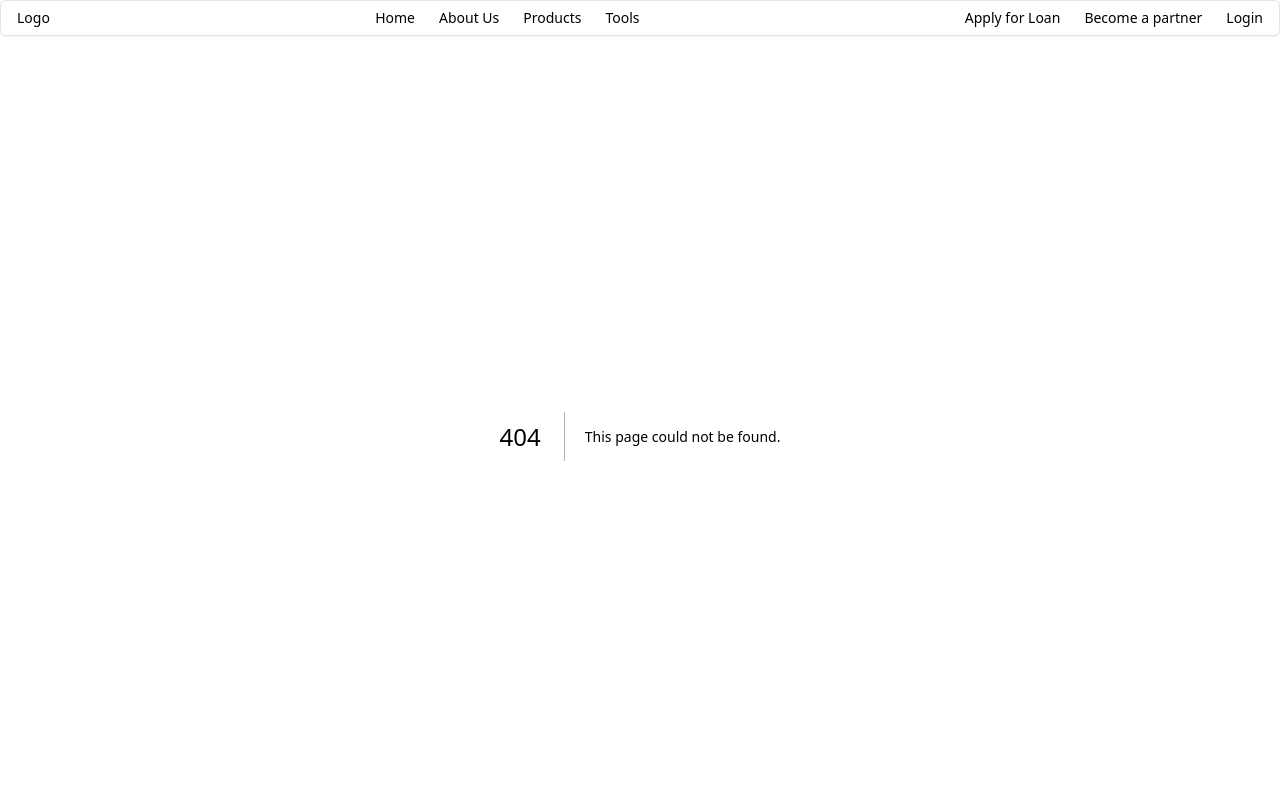
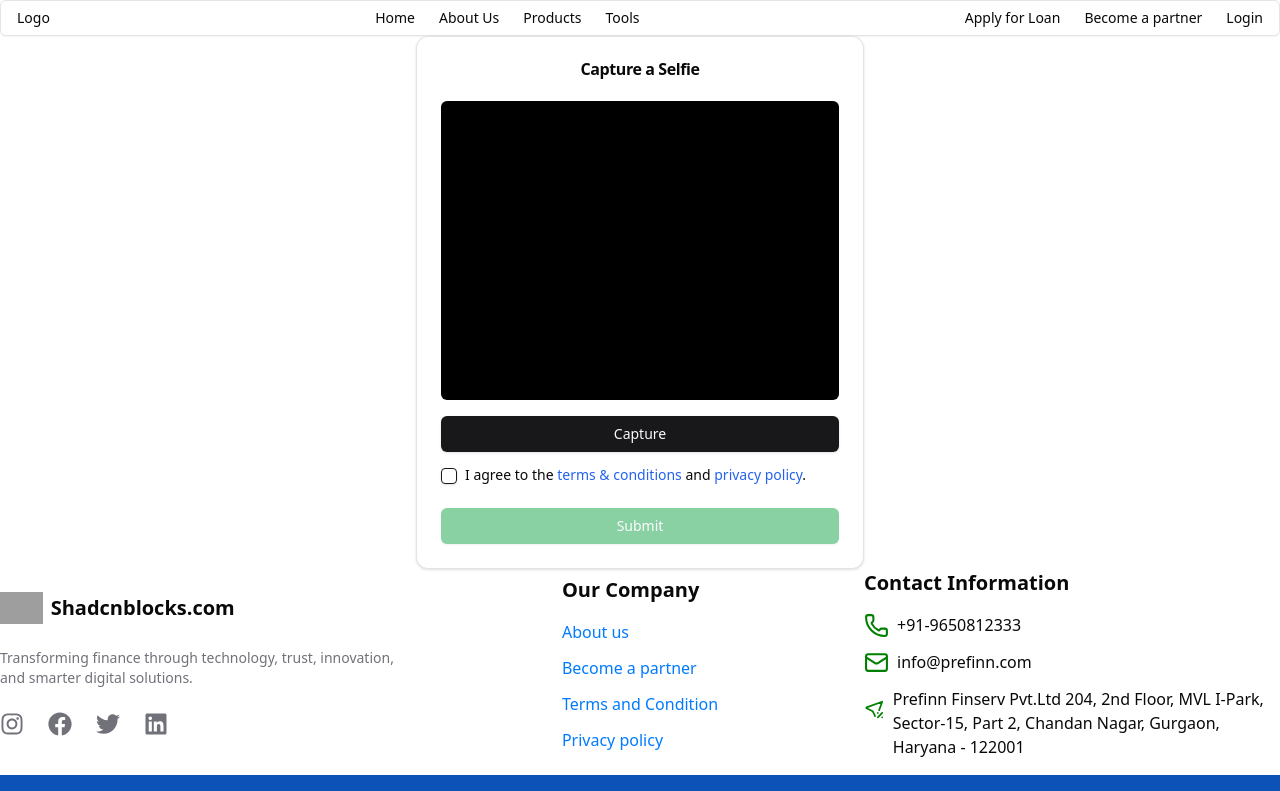
Before and after one commit to sidharthtripathi/prefinn-frontend, a Next.js app: page /test in a window 1280 px wide. Before the commit this address had no page. Shown: the top 791 px of the page. Built offline with nearby package versions, Linux system fonts and the light colour scheme; no server answers; grey boxes are pictures that could not be loaded.

Commit message:
add camera capture

```diff
--- /dev/null
+++ b/app/(pages)/test/page.tsx
@@ -0,0 +1,9 @@
+import CameraCapture from "@/components/CameraCapture";
+
+export default function Page(){
+    return (
+        <div>
+            <CameraCapture/>
+        </div>
+    )
+}
--- /dev/null
+++ b/components/CameraCapture.tsx
@@ -0,0 +1,156 @@
+"use client"
+
+import { useState, useRef, useEffect, MouseEvent } from "react"
+import { Button } from "@/components/ui/button"
+import { Checkbox } from "@/components/ui/checkbox"
+import { Card, CardContent, CardHeader, CardTitle, CardFooter } from "@/components/ui/card"
+import Link from "next/link"
+
+export default function CameraCapture() {
+  const [isCameraActive, setIsCameraActive] = useState(true)
+  const [capturedImage, setCapturedImage] = useState<string | null>(null)
+  const [agreed, setAgreed] = useState(false)
+  const videoRef = useRef<HTMLVideoElement>(null)
+  const canvasRef = useRef<HTMLCanvasElement>(null)
+  const streamRef = useRef<MediaStream | null>(null)
+
+  // Initialize camera
+  useEffect(() => {
+    if (isCameraActive) {
+      startCamera()
+    } else {
+      stopCamera()
+    }
+
+    return () => {
+      stopCamera()
+    }
+  }, [isCameraActive])
+
+  const startCamera = async () => {
+    try {
+      const stream = await navigator.mediaDevices.getUserMedia({
+        video: { facingMode: "user" },
+        audio: false,
+      })
+
+      streamRef.current = stream
+
+      if (videoRef.current) {
+        videoRef.current.srcObject = stream
+      }
+    } catch (err) {
+      console.error("Error accessing camera:", err)
+    }
+  }
+
+  const stopCamera = () => {
+    if (streamRef.current) {
+      streamRef.current.getTracks().forEach((track) => track.stop())
+      streamRef.current = null
+    }
+
+    if (videoRef.current) {
+      videoRef.current.srcObject = null
+    }
+  }
+
+  const captureImage = (e : MouseEvent<HTMLButtonElement, MouseEvent>) => {
+    e.preventDefault()
+    if (videoRef.current && canvasRef.current) {
+      const context = canvasRef.current.getContext("2d")
+
+      if (context) {
+        canvasRef.current.width = videoRef.current.videoWidth
+        canvasRef.current.height = videoRef.current.videoHeight
+
+        context.drawImage(videoRef.current, 0, 0, videoRef.current.videoWidth, videoRef.current.videoHeight)
+
+        const imageDataUrl = canvasRef.current.toDataURL("image/png")
+        setCapturedImage(imageDataUrl)
+        setIsCameraActive(false)
+      }
+    }
+  }
+
+  const retakePhoto = (e : MouseEvent<HTMLButtonElement, globalThis.MouseEvent>) => {
+    e.preventDefault()
+    setCapturedImage(null)
+    setIsCameraActive(true)
+  }
+
+  const handleSubmit = () => {
+    if (!capturedImage || !agreed) return
+
+    // Here you would typically send the image to your server
+    console.log("Submitting image:", capturedImage)
+    alert("Image submitted successfully!")
+  }
+
+  return (
+    <Card className="w-full max-w-md mx-auto">
+      <CardHeader className="text-center">
+        <CardTitle>Capture a Selfie</CardTitle>
+      </CardHeader>
+
+      <CardContent className="flex flex-col items-center space-y-4">
+        {isCameraActive ? (
+          <>
+            <div className="relative w-full aspect-[4/3] bg-black rounded-md overflow-hidden">
+              <video ref={videoRef} autoPlay playsInline muted className="w-full h-full object-cover" />
+            </div>
+            <Button onClick={captureImage} className="w-full">
+              Capture
+            </Button>
+          </>
+        ) : (
+          <>
+            <div className="w-full aspect-[4/3] bg-black rounded-md overflow-hidden">
+              {capturedImage && (
+                <img
+                  src={capturedImage || "/placeholder.svg"}
+                  alt="Captured selfie"
+                  className="w-full h-full object-cover"
+                />
+              )}
+            </div>
+            <Button onClick={retakePhoto} className="w-full bg-yellow-400 hover:bg-yellow-500 text-black">
+              Retake
+            </Button>
+          </>
+        )}
+
+        <div className="flex items-start space-x-2 w-full mt-4">
+          <Checkbox id="terms" checked={agreed} onCheckedChange={(checked) => setAgreed(checked as boolean)} />
+          <label
+            htmlFor="terms"
+            className="text-sm leading-none peer-disabled:cursor-not-allowed peer-disabled:opacity-70"
+          >
+            I agree to the{" "}
+            <Link href="#" className="text-blue-600 hover:underline">
+              terms & conditions
+            </Link>{" "}
+            and{" "}
+            <Link href="#" className="text-blue-600 hover:underline">
+              privacy policy
+            </Link>
+            .
+          </label>
+        </div>
+      </CardContent>
+
+      <CardFooter>
+        <Button
+          onClick={handleSubmit}
+          disabled={!capturedImage || !agreed}
+          className="w-full bg-green-600 hover:bg-green-700"
+        >
+          Submit
+        </Button>
+      </CardFooter>
+
+      {/* Hidden canvas for capturing the image */}
+      <canvas ref={canvasRef} className="hidden" />
+    </Card>
+  )
+}
--- a/components/partnerForm.tsx
+++ b/components/partnerForm.tsx
@@ -23,6 +23,7 @@ import {
   CommandList,
 } from "./ui/command";
 import { cn } from "@/lib/utils";
+import CameraCapture from "./CameraCapture";
 
 const partnerBenefits = [
   "Strategic Financial Partner for Institutions and Business Owner",
@@ -91,6 +92,7 @@ export function PartnerForm() {
             <Label>Upload Aadhar Card</Label>
             <Input type="file" />
           </div>
+          <CameraCapture/>
         </form>
       </div>
       <div>
```
